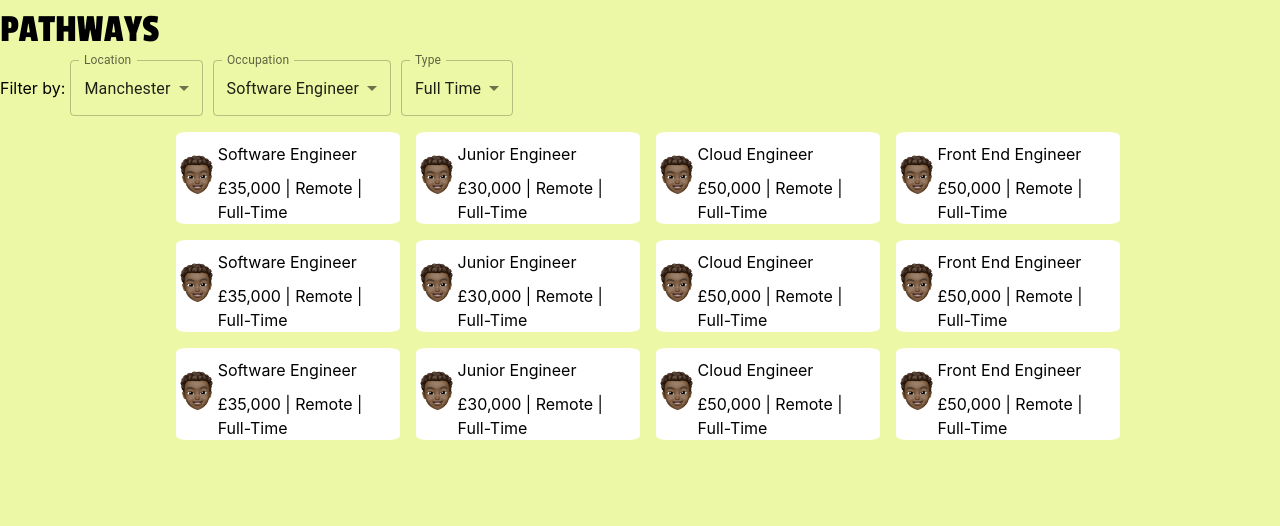
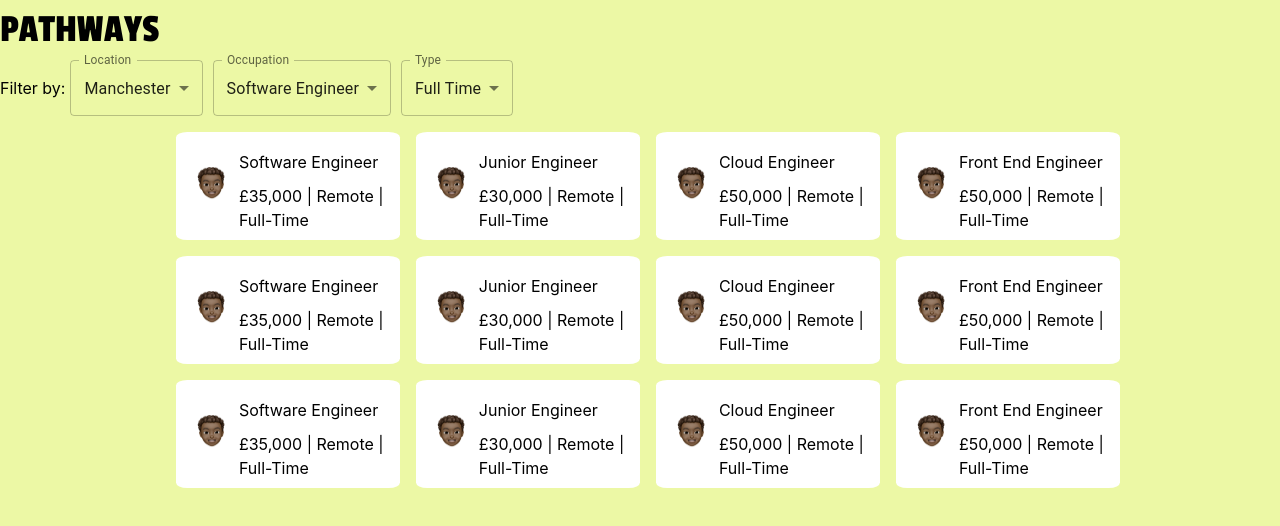
Before and after one commit to Project-Data-Hack-Team-5/project-data-hack-frontend, a Next.js app: page /pathways in a window 1280 px wide. Shown: the top 526 px of the page. Built offline with nearby package versions, Linux system fonts and the light colour scheme.

Commit message:
Add spacing

```diff
--- a/components/Role.tsx
+++ b/components/Role.tsx
@@ -20,10 +20,17 @@ export default function Role({ title, salary, location, type }: Props) {
           borderRadius: '5%',
           backgroundColor: 'white'
         }}
-        maxWidth={450}
+        maxWidth={500}
+        padding={1}
         alignItems="center"
       >
-        <Box display="inline">
+        <Box
+          display="inline"
+          style={{
+            marginRight: 10,
+            marginLeft: 10
+          }}
+        >
           <Image
             src="/images/memoji.jpeg"
             alt="Picture of the author"
```
